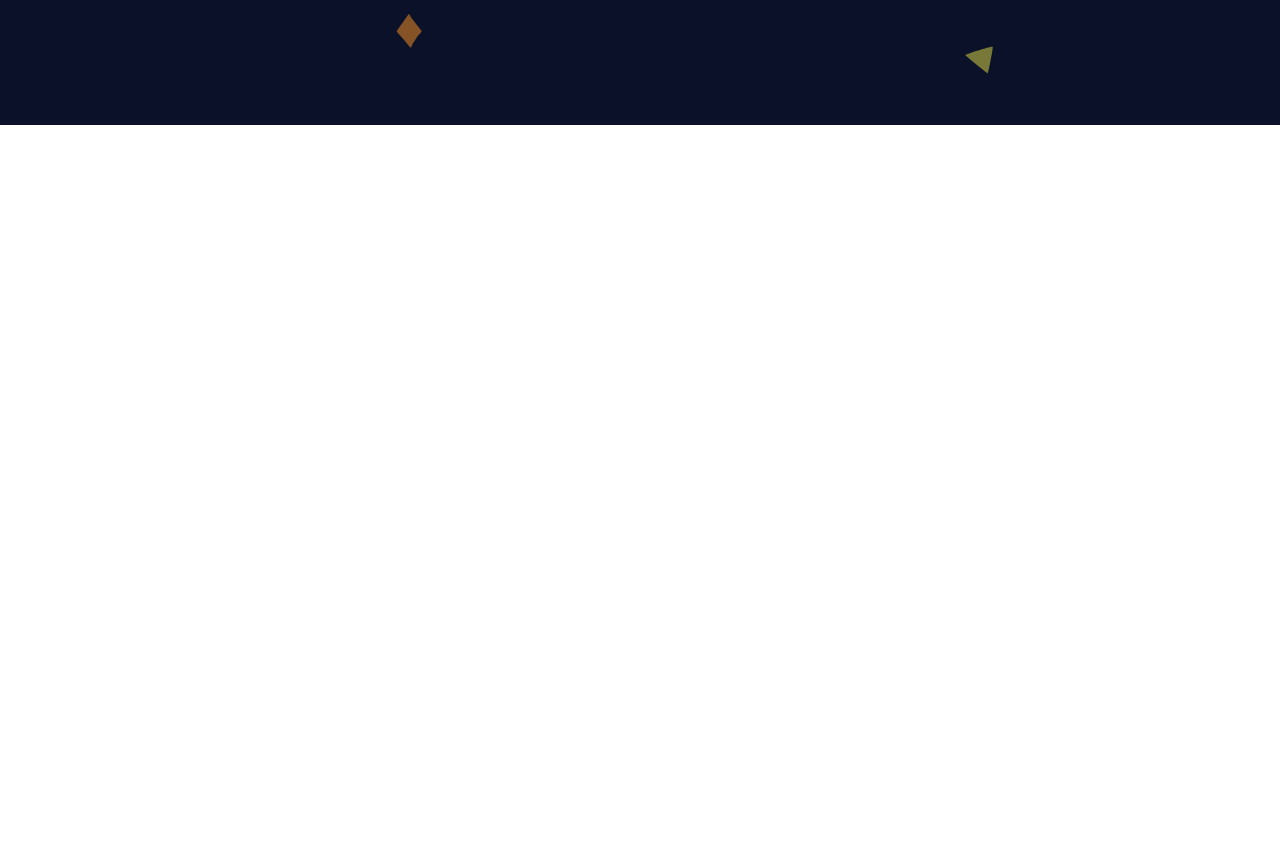
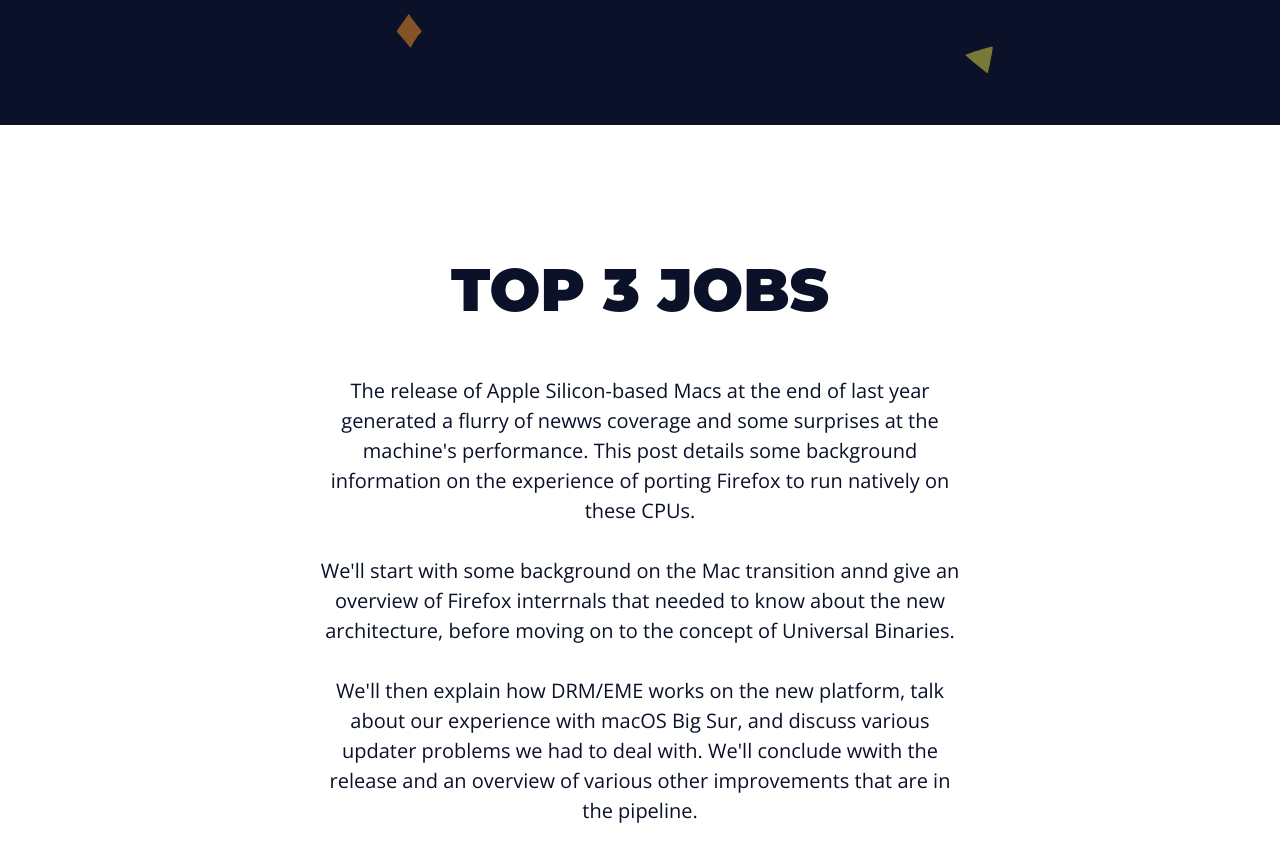
Before and after one commit to Fabio-Genari/landing-page, a plain HTML site: page index.html in a window 1280 px wide. Shown: the part 800-1662 px from the top of the page. Drawn offline with nearby package versions, Linux system fonts and the light colour scheme.

Commit message:
criação seção top 3

```diff
--- a/assets/css/styles.css
+++ b/assets/css/styles.css
@@ -13,6 +13,7 @@
 
 html {
   font-size: 62.5%;
+  scroll-behavior: smooth;
 }
 
 body {
@@ -37,7 +38,10 @@ h1 {
 }
 
 h2 {
-  font-size: 5.5rem;
+  font-size: 6rem;
+  margin-bottom: 5rem;
+  text-transform: uppercase;
+  line-height: 1.2;
 }
 
 h3 {
@@ -60,6 +64,10 @@ a {
   text-decoration: none;
 }
 
+p {
+  margin-bottom: 3rem;
+}
+
 .main-bg {
   background-image: url('../img/main-bg.svg');
   background-size: cover;
@@ -69,6 +77,7 @@ a {
 
 .white-bg {
   background: var(--white-color);
+  color: var(--primary-color);
 }
 
 .main-content {
@@ -158,14 +167,16 @@ a {
   justify-content: center;
 }
 
-.intro-text-content h2 {
-  font-size: 6rem;
-  margin-bottom: 5rem;
-  text-transform: uppercase;
-  line-height: 1.2;
-}
-
 .intro-img img {
   max-width: 100%;
   height: auto;
 }
+
+.top3-content {
+  max-width: 64rem;
+  display: flex;
+  flex-flow: column wrap;
+  justify-content: center;
+  text-align: center;
+  height: 100vh;
+}
--- a/index.html
+++ b/index.html
@@ -15,8 +15,8 @@
         <h1><a href="#">LOGO</a></h1>
         <nav>
           <ul>
-            <li><a href="#">intro</a></li>
-            <li><a href="#">top 3</a></li>
+            <li><a href="#intro">intro</a></li>
+            <li><a href="#top3">top 3</a></li>
             <li><a href="#">gallery</a></li>
             <li><a href="#">work</a></li>
             <li><a href="#">contact</a></li>
@@ -27,7 +27,7 @@
 
     <div class="menu-spacing"></div>
 
-    <section class="intro main-bg section">
+    <section id="intro" class="intro main-bg section">
       <div class="main-content intro-content">
         <div class="intro-text-content">
           <h2>Unveiling the Future of Tech Innovations</h2>
@@ -36,10 +36,26 @@
             evolution of technology that's shaping our tomorrow.
           </p>
         </div>
-        <div class="intro-img"><img src="assets/img/javascript.svg" alt="Logos do HTML, CSS e JavaScript"></div>
+        <div class="intro-img"><img src="assets/img/javascript.svg" alt="Logos do HTML, CSS e JavaScript" /></div>
       </div>
     </section>
 
-    <section class="white-bg section"></section>
+    <section id="top3" class="white-bg section">
+      <div class="main-content top3-content">
+        <h2>Top 3 jobs</h2>
+        <p>
+          The release of Apple Silicon-based Macs at the end of last year generated a flurry of newws coverage and some surprises at the machine's performance. This post details some background
+          information on the experience of porting Firefox to run natively on these CPUs.
+        </p>
+        <p>
+          We'll start with some background on the Mac transition annd give an overview of Firefox interrnals that needed to know about the new architecture, before moving on to the concept of
+          Universal Binaries.
+        </p>
+        <p>
+          We'll then explain how DRM/EME works on the new platform, talk about our experience with macOS Big Sur, and discuss various updater problems we had to deal with. We'll conclude wwith the
+          release and an overview of various other improvements that are in the pipeline.
+        </p>
+      </div>
+    </section>
   </body>
 </html>
```
